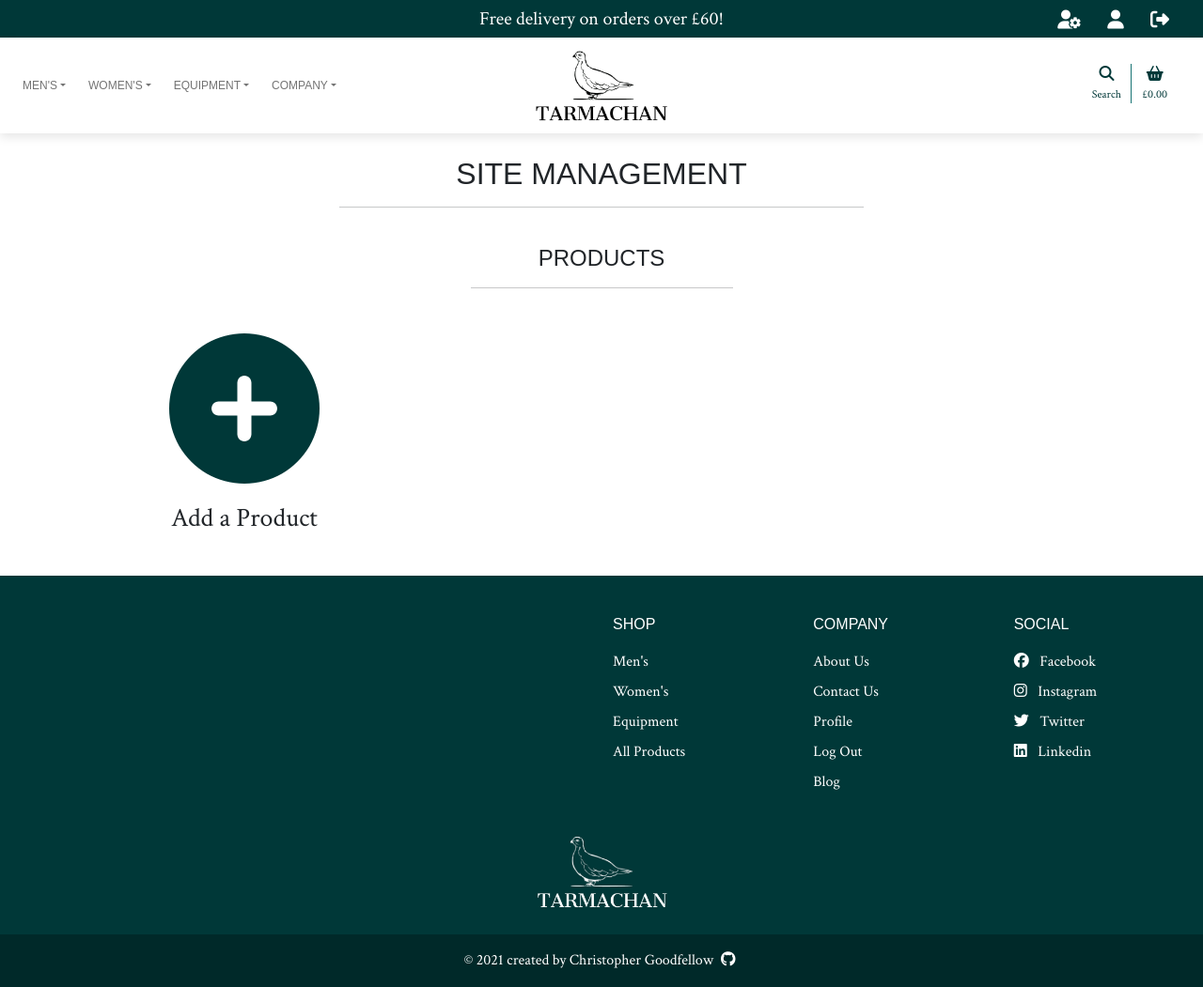
After one commit to Tawnygoody/Tarmachan, a Django app: page /product_management/ in a window 1280 px wide. The commit adds this page. Shown: the whole page at 94% size. Run offline with Django 3.2, Linux system fonts and the light colour scheme; the visitor is signed in with stand-in values (Sample User, id 1); some libraries are stand-ins or nearby versions; some web fonts are replaced.

Commit message:
product admin - finished add product functionality and added product management views & url's

```diff
--- a/bag/templates/bag/bag.html
+++ b/bag/templates/bag/bag.html
@@ -36,7 +36,11 @@
                         {% for item in bag_items %}
                             <tr class="content-text text-center">
                                 <td class="w-25 py-3">
-                                    <img class="img-fluid" src="{{ item.product.image.url }}" alt="{{ item.product.name }}">
+                                    {% if item.product.image %}
+                                        <img class="img-fluid" src="{{ item.product.image.url }}" alt="{{ item.product.name }}">
+                                    {% else %}
+                                        <img class="img-fluid" src="{{ MEDIA_URL }}default-product-image.png" alt="{{ item.product.name }}">
+                                    {% endif %}
                                 </td>
                                 <td class="py-3">
                                     <p class="fs-5"><strong>{{ item.product.name }}</strong></p>
--- a/checkout/templates/checkout/checkout.html
+++ b/checkout/templates/checkout/checkout.html
@@ -38,7 +38,7 @@
                                 {% if item.product.image %}
                                     <img class="w-100" src="{{ item.product.image.url }}" alt="{{ product.name }}">
                                 {% else %}
-                                    <img class="w-100" src="{{ MEDIA_URL }}noimage.png" alt="{{ product.name }}">
+                                    <img class="w-100" src="{{ MEDIA_URL }}default-product-image.png" alt="{{ product.name }}">
                                 {% endif %}
                             </a>
                         </div>
--- a/checkout/templates/checkout/checkout_success.html
+++ b/checkout/templates/checkout/checkout_success.html
@@ -177,7 +177,7 @@
                                 {% if item.product.image %}
                                     <img class="w-100" src="{{ item.product.image.url }}" alt="{{ product.name }}">
                                 {% else %}
-                                    <img class="w-100" src="{{ MEDIA_URL }}noimage.png" alt="{{ product.name }}">
+                                    <img class="w-100" src="{{ MEDIA_URL }}default-product-image.png" alt="{{ product.name }}">
                                 {% endif %}
                             </a>
                         </div>
--- /dev/null
+++ b/home/templates/home/product-management.html
@@ -0,0 +1,34 @@
+{% extends "base.html" %}
+{% load static %}
+
+{% block page_header %}
+    <div class="container header-container">
+        <div class="row no-gutters">
+            <div class="col"></div>
+        </div>
+    </div>
+{% endblock %}
+
+{% block content %}
+    <div class="container mt-4 min-height">
+        <div class="row">
+            <div class="col text-center mb-3">
+                <h2 class="title-text text-uppercase">Site Management</h2>
+                <hr class="w-50 mb-4 mx-auto">
+            </div>
+        </div>
+        <div class="row">
+            <div class="col">
+                <h4 class="title-text text-uppercase text-center">Products</h4>
+                <hr class="w-25 mb-4 mx-auto">
+            </div>
+        </div>
+        <div class="row my-4">
+            <div class="col-12 col-sm-6 col-md-4 text-center">
+                <a href="{% url 'add_product' %}"><i class="fas fa-plus-circle fa-10x icon color-text"></i></a>
+                <p class="content-text fs-3 mt-3">Add a Product</p>
+            </div>
+        </div>
+    </div>
+
+{% endblock %}
--- a/home/urls.py
+++ b/home/urls.py
@@ -4,4 +4,5 @@ from . import views
 urlpatterns = [
     path('', views.index, name='home'),
     path('aboutus/', views.about_us, name='about_us'),
+    path('product_management/', views.product_management, name='product_management'),
 ]
--- a/home/views.py
+++ b/home/views.py
@@ -1,4 +1,6 @@
-from django.shortcuts import render
+from django.shortcuts import render, redirect, reverse
+from django.contrib import messages
+from django.contrib.auth.decorators import login_required
 
 # Create your views here.
 
@@ -15,3 +17,15 @@ def about_us(request):
     A view to return the about us page
     """
     return render(request, 'home/about-us.html')
+
+
+@login_required
+def product_management(request):
+    """
+    A view to return product Managment Page
+    """
+    if not request.user.is_superuser:
+        messages.error(request, 'Sorry! Only the team at Tarmachan can access this.')
+        return redirect(reverse('home'))
+
+    return render(request, 'home/product-management.html')
--- a/products/templates/products/add_product.html
+++ b/products/templates/products/add_product.html
@@ -23,9 +23,9 @@
                 <form method="POST" action="{% url 'add_product' %}" class="form mb-2" enctype="multipart/form-data">
                     {% csrf_token %}
                     {{ form|crispy }}
-                    <div class="text-end">
-                        <a class="btn content-text buttons-general text-white text-uppercase fs-6" href="{% url 'products' %}">Cancel</a>
-                        <button class="btn content-text buttons-general-2 text-uppercase fs-6">Add Product</button>
+                    <div class="text-end mb-4">
+                        <a class="btn content-text buttons-general text-white text-uppercase fs-6 mb-2" href="{% url 'products' %}">Cancel</a>
+                        <button class="btn content-text buttons-general-2 text-uppercase fs-6 mb-2">Add Product</button>
                     </div>
                 </form>
             </div>
--- a/products/templates/products/product_detail.html
+++ b/products/templates/products/product_detail.html
@@ -30,7 +30,7 @@
                             <img class="img-fluid py-3" src="{{ product.image.url }}" alt="{{ product.name }}">
                     {% else %}
                         <a href="" class="unstyled">
-                            <img class="img-fluid py-3" src="/media/default-product-image.png" alt="{{ product.name }}">
+                            <img class="img-fluid py-3" src="{{ MEDIA_URL }}default-product-image.png" alt="{{ product.name }}">
                         </a>
                     {% endif %}
                 </div>
--- a/products/templates/products/products.html
+++ b/products/templates/products/products.html
@@ -67,7 +67,7 @@
                             </div>
                         {% else %}
                             <a href="{% url 'product_detail' product.id %}" class="unstyled">
-                                <img class="card-img-top img-fluid" src="/media/default-product-image.png" alt="{{ product.name }}">
+                                <img class="card-img-top img-fluid" src="{{ MEDIA_URL }}default-product-image.png" alt="{{ product.name }}">
                             </a>
                         {% endif %}
                         <div class="product-card-body card-body bg-white pb-0">
--- a/profiles/views.py
+++ b/profiles/views.py
@@ -16,8 +16,11 @@ def profile(request):
         if form.is_valid():
             form.save()
             messages.success(request, 'Profile updated successfully')
+        else:
+            messages.error(request, 'Update failed. Please ensure the form is valid')
+    else:
+        form = UserProfileForm(instance=profile)
 
-    form = UserProfileForm(instance=profile)
     orders = profile.orders.all()
     template = 'profiles/profile.html'
     context = {
--- a/templates/base.html
+++ b/templates/base.html
@@ -46,6 +46,13 @@
         <div class="col-lg-2 my-auto d-none d-lg-block">
           <ul class="list-inline list-unstyled text-white my-1 align-right">
             {% if request.user.is_authenticated %}
+              {% if request.user.is_superuser %}
+                <li class="list-inline-item">
+                  <a href="{% url 'product_management' %}" class="text-white">
+                      <i class="icon fas fa-user-cog fa-lg"></i>
+                  </a>
+                </li>
+              {% endif %}
               <li class="list-inline-item px-lg-3">
                 <a href="{% url 'profile' %}" class="text-white">
                     <i class="icon fas fa-user fa-lg"></i>
--- a/templates/includes/main-nav.html
+++ b/templates/includes/main-nav.html
@@ -197,6 +197,11 @@
         </div>
       </li>
       {% if request.user.is_authenticated %}
+        {% if request.user.is_superuser %}
+          <li class="nav-item px-1 d-lg-none">
+            <a href="{% url 'product_management' %}" class="title-text text-uppercase unstyled nav-link">Site Admin</a>
+          </li>
+        {% endif %}
         <li class="nav-item px-1 d-lg-none">
           <a href="{% url 'profile' %}" class="title-text text-uppercase unstyled nav-link">Profile</a>
         </li>
--- a/templates/includes/toasts/toast_success.html
+++ b/templates/includes/toasts/toast_success.html
@@ -20,7 +20,11 @@
                 {% for item in bag_items %}
                     <div class="row">
                         <div class="col-3 my-1">
-                            <img class="w-100" src="{{ item.product.image.url }}">
+                            {% if item.product.image %}
+                                <img class="w-100" src="{{ item.product.image.url }}" alt="{{ item.product.name }}">
+                            {% else %}
+                                <img class="w-100" src="{{ MEDIA_URL }}default-product-image.png" alt="{{ item.product.name }}">
+                            {% endif %}
                         </div>
                         <div class="col-9 content-text">
                             <p class="my-0"><strong>{{ item.product.name }}</strong></p>
```
Also changed, not shown: products/views.py (+11 -1 lines), media/summer-isles_eL3AjnE.jpeg (added).
